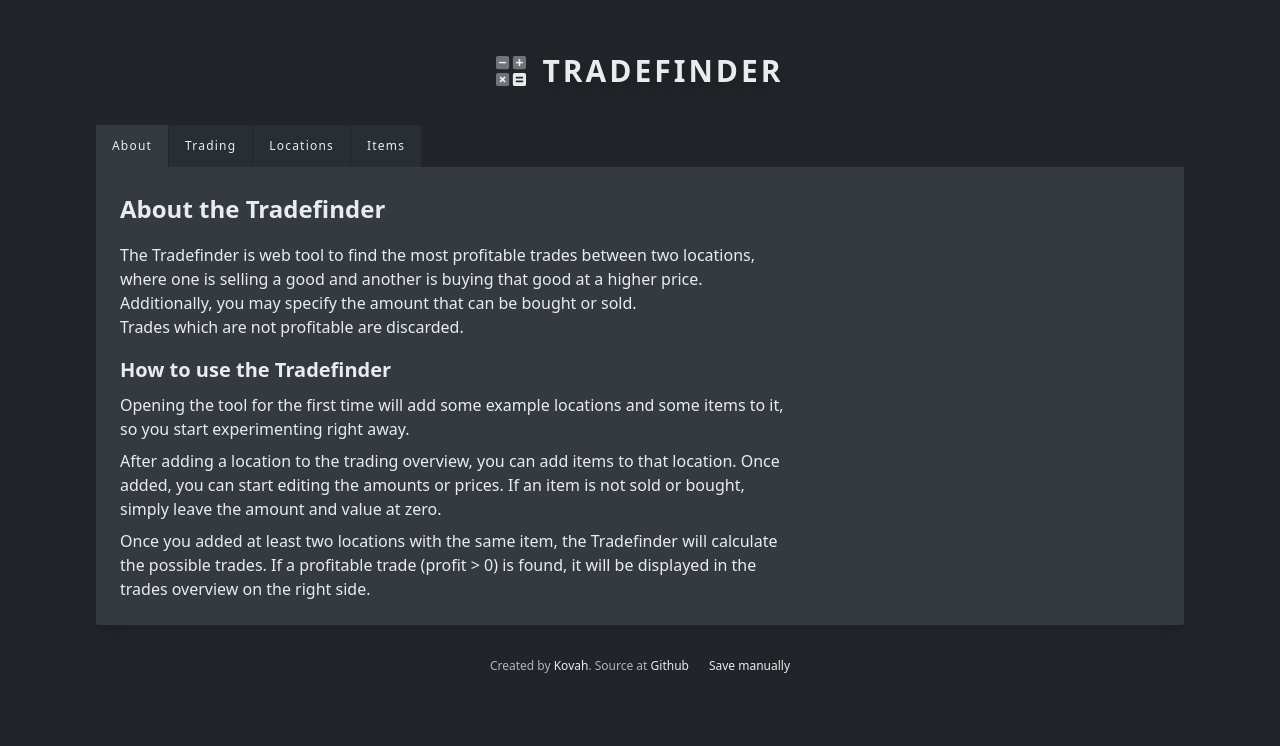
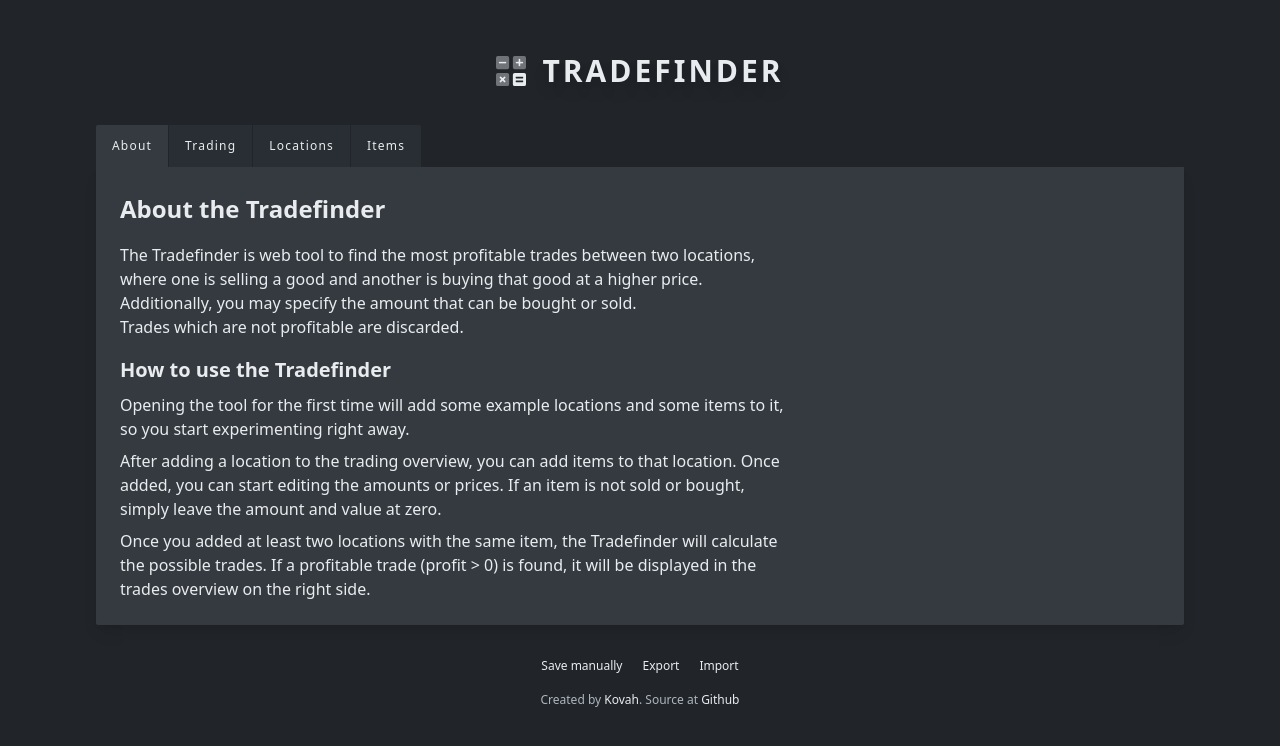
Before and after one commit to Kovah/Tradefinder, a React (Vite) app: page / in a window 1280 px wide. Shown: the top 746 px of the page. Built offline with nearby package versions, Linux system fonts and the light colour scheme.

Commit message:
Let users export and import their data

```diff
--- /dev/null
+++ b/src/features/data-handling/DataHandling.js
@@ -0,0 +1,57 @@
+import React from 'react';
+import { saveState } from '../../app/localstorage';
+import store from '../../app/store';
+import { Modal } from '../../layout/Modal';
+import { ImportDataForm } from './ImportDataForm';
+
+export function DataHandling () {
+
+  const [modalContent, setModalContent] = React.useState('');
+  const [modalVisible, setModalVisible] = React.useState(false);
+
+  function saveManually () {
+    console.info('Manually saving data to your browser...');
+    saveState(store.getState());
+  }
+
+  function exportState () {
+    setModalContent(
+      <div>
+        <h3 className="text-2xl mb-4">Export your current Data</h3>
+        <pre className="p-3 text-xs border border-gray-700 break-all whitespace-normal">{btoa(JSON.stringify(store.getState()))}</pre>
+      </div>
+    );
+    setModalVisible(true);
+  }
+
+  function importState () {
+    setModalContent(<ImportDataForm closeForm={closeModal}/>);
+    setModalVisible(true);
+  }
+
+  function closeModal () {
+    setModalContent('');
+    setModalVisible(false);
+  }
+
+  return (
+    <div>
+      <div className="mt-8 text-xs text-center text-gray-500">
+        <button className="m-0 p-0 bg-none text-gray-200 hover:text-white" onClick={saveManually}>
+          Save manually
+        </button>
+        <button className="m-0 ml-5 p-0 bg-none text-gray-200 hover:text-white" onClick={exportState}>
+          Export
+        </button>
+        <button className="m-0 ml-5 p-0 bg-none text-gray-200 hover:text-white" onClick={importState}>
+          Import
+        </button>
+      </div>
+
+      {modalVisible &&
+      <Modal visible={modalVisible} closeModal={closeModal}>{modalContent}</Modal>
+      }
+
+    </div>
+  );
+}
--- /dev/null
+++ b/src/features/data-handling/ImportDataForm.js
@@ -0,0 +1,40 @@
+import React from 'react';
+import { saveState } from '../../app/localstorage';
+
+export function ImportDataForm () {
+  const [importData, setImportData] = React.useState('');
+
+  function handleSubmit (event) {
+    event.preventDefault();
+
+    if (event.target.checkValidity()) {
+      let importedData;
+
+      try {
+        importedData = JSON.parse(atob(importData));
+      } catch (e) {
+        alert('There was an error importing your data. Probably the data is broken or parts are missing.');
+        return;
+      }
+
+      saveState(importedData);
+      alert('Successfully imported data. Reloading the app now.');
+      window.location.reload(true);
+    }
+  }
+
+  return (
+    <form onSubmit={handleSubmit}>
+      <h3 className="text-2xl mb-4">Import Data</h3>
+
+      <label htmlFor="item-name">Encrypted data to import</label>
+      <input type="text" id="item-name" value={importData} minLength="1" autoFocus required
+        onChange={e => setImportData(e.target.value)}
+        className="w-full py-2 px-3 rounded-sm my-4 bg-gray-700 shadow-sm"/>
+      <button type="submit"
+        className="py-2 px-3 bg-orange-600 hover:bg-orange-700 rounded-sm">
+        Start Import
+      </button>
+    </form>
+  );
+}
--- a/src/layout/Footer.js
+++ b/src/layout/Footer.js
@@ -1,21 +1,14 @@
 import React from 'react';
-import { saveState } from '../app/localstorage';
-import store from '../app/store';
+import { DataHandling } from '../features/data-handling/DataHandling';
 
 export function Footer () {
-
-  function saveManually () {
-    console.info('Manually saving data to your browser...');
-    saveState(store.getState());
-  }
-
   return (
-    <div className="mt-8 text-xs text-center text-gray-500">
-      Created by <a href="https://kovah.de/" className="text-gray-200 hover:text-white">Kovah</a>. Source at <a
-      href="https://github.com/Kovah/Tradefinder" className="text-gray-200 hover:text-white">Github</a>
-      <button className="m-0 ml-5 p-0 bg-none text-gray-200 hover:text-white" onClick={saveManually}>
-        Save manually
-      </button>
+    <div className="mt-8 ">
+      <DataHandling/>
+      <div className="text-xs text-center text-gray-500 mt-4">
+        Created by <a href="https://kovah.de/" className="text-gray-200 hover:text-white">Kovah</a>. Source at <a
+        href="https://github.com/Kovah/Tradefinder" className="text-gray-200 hover:text-white">Github</a>
+      </div>
     </div>
   );
 }
```
